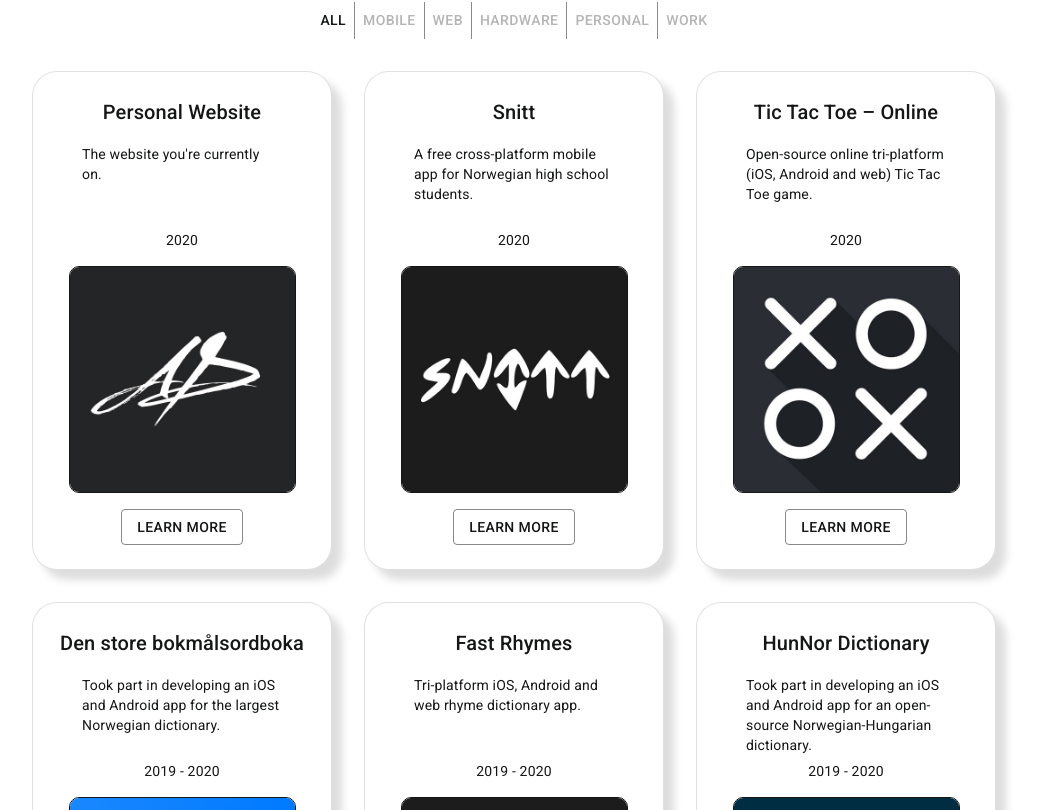
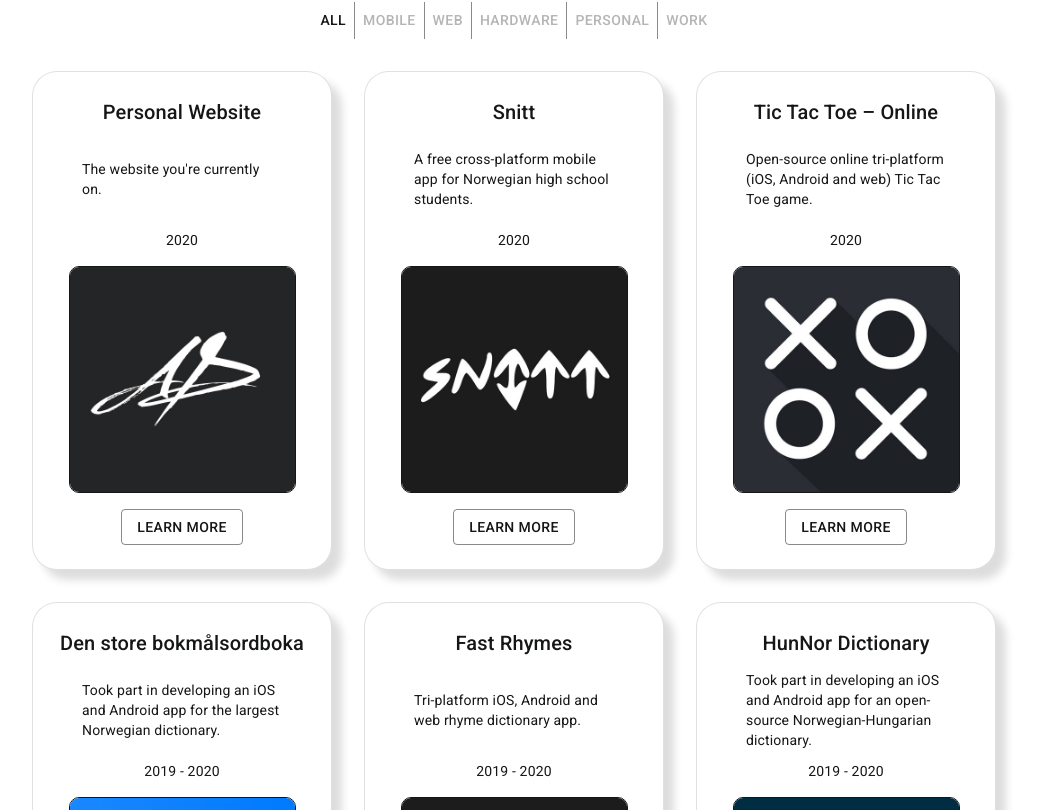
Before and after one commit to andordavoti/personal-website, a React (Create React App) app: page / in a window 1280 px wide. Shown: the part 1010-1820 px from the top of the page, without its empty margins (126-1164 px from the left). Built offline with nearby package versions, Linux system fonts and the light colour scheme.

Commit message:
styling the project item

```diff
--- a/src/components/ProjectItem.tsx
+++ b/src/components/ProjectItem.tsx
@@ -27,9 +27,12 @@ const useStyles = makeStyles((theme) => ({
         borderRadius: 10,
         border: `0.1px solid ${theme.palette.text.secondary}`,
     },
-    subtitle: {
+    subtitleContainer: {
+        display: 'flex',
         width: 200,
         height: 70,
+        alignItems: 'center',
+        justifyContent: 'center',
     },
 }));
 
@@ -46,9 +49,11 @@ const ProjectItem: React.FC<Props> = ({ path, name, subtitle, date, imgUrl }) =>
 
             <Box m="0.5rem" />
 
-            <Typography className={styles.subtitle} color="textPrimary" variant="body2">
-                {subtitle}
-            </Typography>
+            <div className={styles.subtitleContainer}>
+                <Typography color="textPrimary" variant="body2">
+                    {subtitle}
+                </Typography>
+            </div>
 
             <Box m="0.5rem" />
 
```
